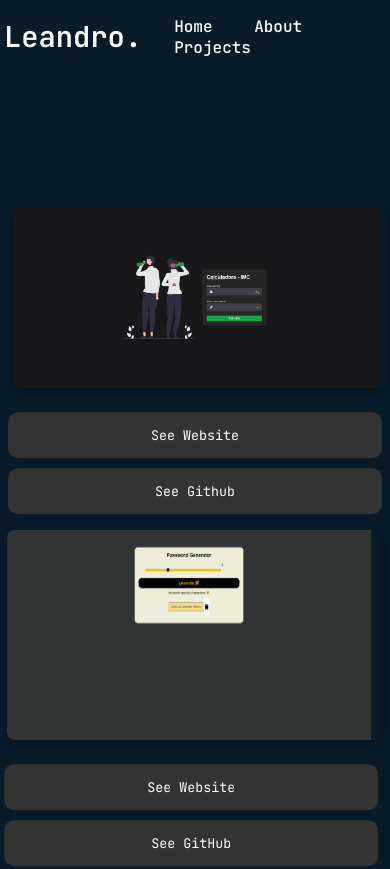
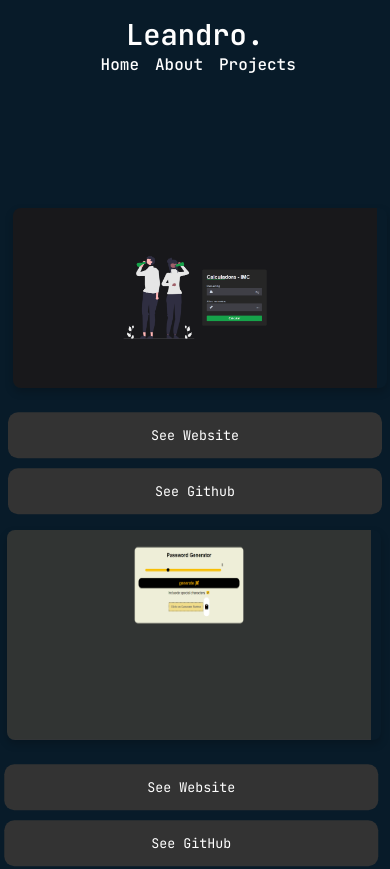
Before and after one commit to LeandroCordeiro97/LeandroPortfolio, a plain HTML site: page Projects/projects.html in a window 390 px wide. Shown: the top 869 px of the page. Drawn offline with Linux system fonts and the light colour scheme.

Commit message:
Add files via upload

```diff
--- a/Projects/projects.css
+++ b/Projects/projects.css
@@ -359,7 +359,8 @@ body {
 
 @media (max-width: 768px) {
     .header {
-        padding: 1rem 1%;
+        flex-direction: column;
+      padding: 1rem;
     }
 
     .logo {
@@ -367,8 +368,11 @@ body {
     }
 
     .navbar a {
-        font-size: 1.rem;
+        flex-direction: row;
+        font-size: 1rem;
         margin-left: 2rem;
+        margin-left: 0.4rem;
+
     }
 
 
```
